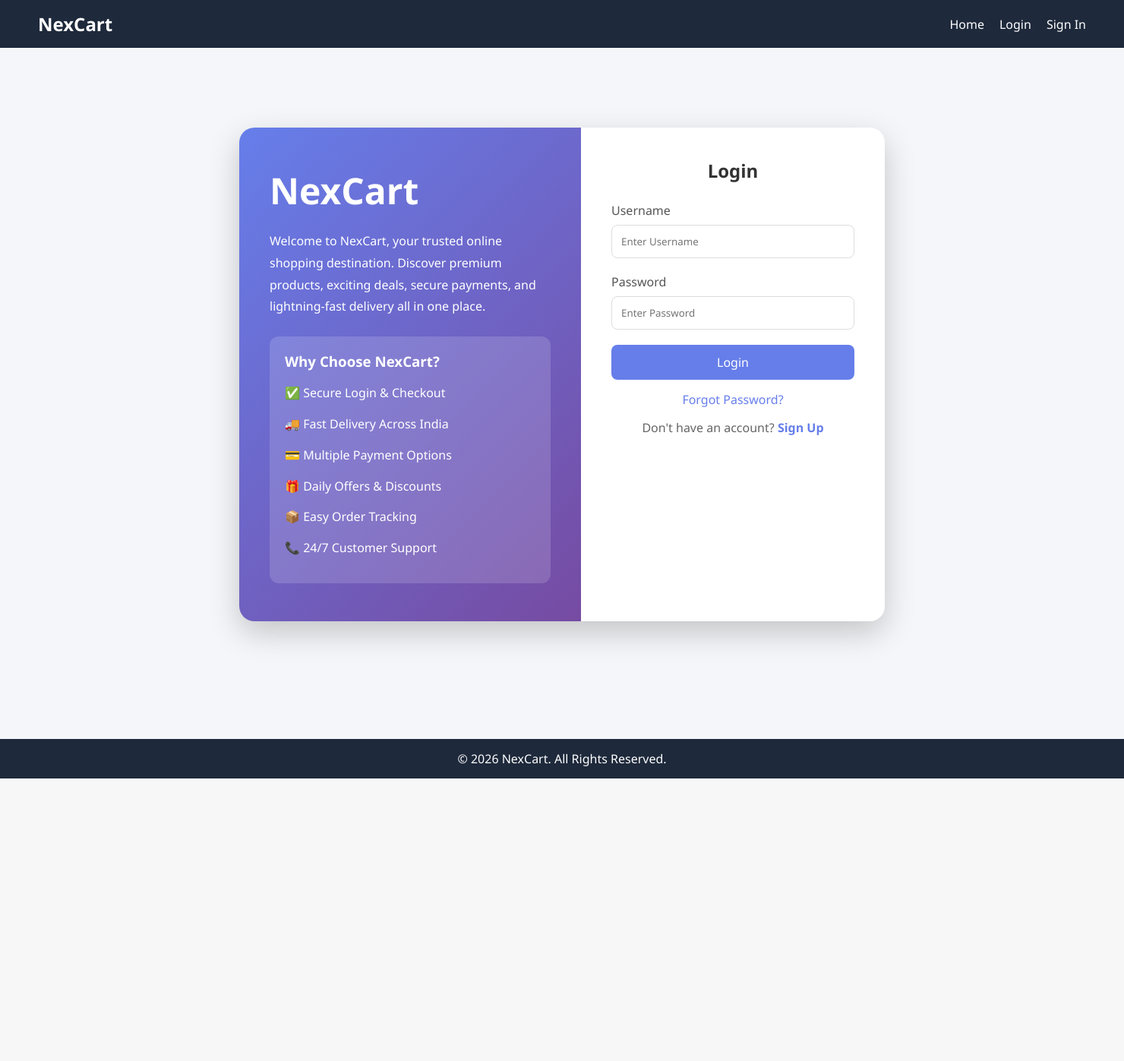
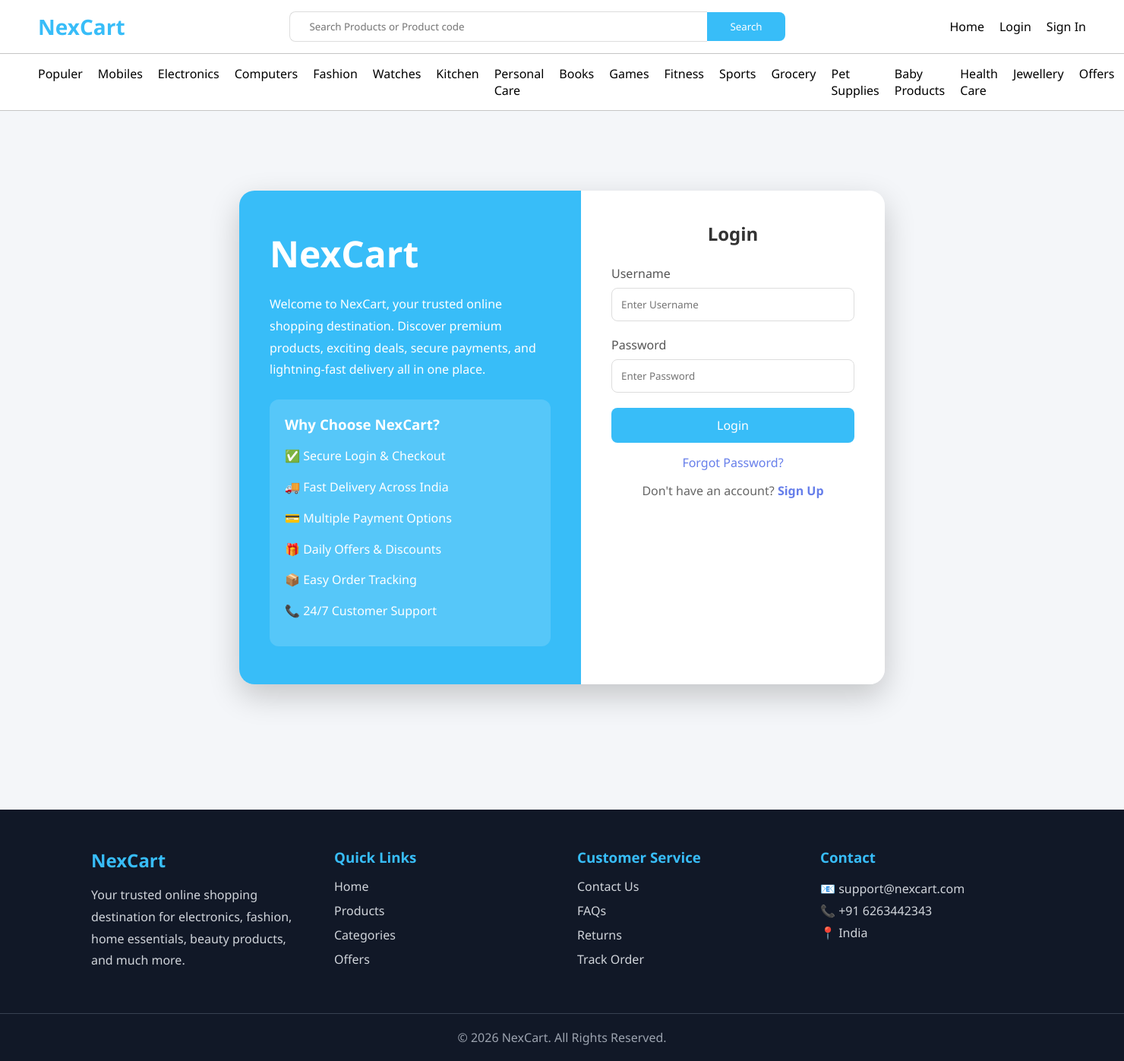
Before and after one commit to paras01-patel/NexCart, a Django app: page /login/ in a window 1480 px wide. Shown: the whole page at 76% size. Before the commit the page ends 1025 px from the top, so only its background shows below. Run offline with Django 5.2, Linux system fonts and the light colour scheme.

Commit message:
search button

```diff
--- a/app/templates/base.html
+++ b/app/templates/base.html
@@ -21,8 +21,8 @@
 
         /* Navbar */
         nav{
-            background:#1e293b;
-            color:white;
+            background:white;
+            color:#38bdf8;
             padding:15px 50px;
             display:flex;
             justify-content:space-between;
@@ -30,7 +30,7 @@
         }
 
         .logo{
-            font-size:24px;
+            font-size:28px;
             font-weight:bold;
         }
 
@@ -41,14 +41,16 @@
         }
 
 .nav-links a{
-            color:white;
+    color:black;
     text-decoration:none;
-            font-size:16px;
-            transition:.3s;
+    padding-bottom:8px;
+    border-bottom:2px solid transparent;
+    transition:0.3s;
 }
 
 .nav-links a:hover{
     color:#38bdf8;
+    border-bottom:2px solid #38bdf8;
 }
 
         /* Main Content */
@@ -56,13 +58,102 @@
             padding:30px;
         }
 
-        /* Footer */
-        footer{
-            background:#1e293b;
+.line{
+    border: none;
+    height: 1px;
+    background-color: rgb(197, 197, 197);
+}
+.footer{
+    background:#111827;
+    color:#fff;
+    margin-top:60px;
+}
+
+.footer-container{
+    max-width:1400px;
+    margin:auto;
+    padding:50px 80px;
+    display:grid;
+    grid-template-columns:repeat(auto-fit,minmax(220px,1fr));
+    gap:40px;
+}
+
+.footer-section h2{
+    color:#38bdf8;
+    margin-bottom:15px;
+}
+
+.footer-section h3{
+    margin-bottom:15px;
+    color:#38bdf8;
+}
+
+.footer-section p{
+    color:#d1d5db;
+    line-height:1.8;
+}
+
+.footer-section ul{
+    list-style:none;
+}
+
+.footer-section ul li{
+    margin:10px 0;
+}
+
+.footer-section ul li a{
+    color:#d1d5db;
+    text-decoration:none;
+    transition:.3s;
+}
+
+.footer-section ul li a:hover{
+    color:#38bdf8;
+    padding-left:5px;
+}
+
+.footer hr{
+    border:none;
+    height:1px;
+    background:#374151;
+}
+
+.footer-bottom{
+    text-align:center;
+    padding:20px;
+    color:#9ca3af;
+}
+
+.search-box form{
+    display:flex;
+    align-items:center;
+}
+
+.search-box input{
+    width:550px;
+    padding:10px 25px;
+    border:1px solid #ddd;
+    border-right:none;
+    border-radius:8px 0 0 8px;
+    outline:none;
+}
+
+.search-box input:focus{
+    border-color:#38bdf8;
+}
+
+.search-box button{
+    padding:10px 30px;
+    border:none;
+    background:#38bdf8;
     color:white;
-            text-align:center;
-            padding:15px;
-            margin-top:50px;
+    cursor:pointer;
+    border-radius:0 8px 8px 0;
+    transition:.3s;
+}
+
+.search-box button:hover{
+    background:#0ea5e9;
 }
     </style>
 
@@ -74,8 +165,15 @@
     <!-- Navbar -->
     <nav>
         <div class="logo">NexCart</div>
+        <div class="search-box">
+        <form method="GET">
+            <input type="text" placeholder="Search Products or Product code" name="q">
+            <button type="submit">Search</button>
+        </form>
+    </div>
 
         <ul class="nav-links">
+
             <li><a href="{% url 'login' %}">Home</a></li>
             {% if request.session.username %}
             <li><a href="{% url 'logout' %}">Logout</a></li>
@@ -85,6 +183,31 @@
             {% endif %}
         </ul>
     </nav>
+    <hr class="line">
+    <nav>
+        <ul class="nav-links">
+            <li><a href="">Populer</a></li>
+<li><a href="">Mobiles</a></li>
+<li><a href="">Electronics</a></li>
+<li><a href="">Computers</a></li>
+<li><a href="">Fashion</a></li>
+<li><a href="">Watches</a></li>
+<li><a href="">Kitchen</a></li>
+<li><a href=""> Personal Care</a></li>
+<li><a href="">Books</a></li>
+<li><a href=""> Games</a></li>
+<li><a href="">Fitness</a></li>
+<li><a href="">Sports</a></li>
+<li><a href="">Grocery</a></li>
+<li><a href="">Pet Supplies</a></li>
+<li><a href="">Baby Products</a></li>
+<li><a href="">Health Care</a></li>
+<li><a href="">Jewellery</a></li>
+<li><a href="">Offers</a></li>
+
+        </ul>
+    </nav>
+    <hr class="line">
 
     <!-- Content -->
     <div class="container">
@@ -93,8 +216,53 @@
     </div>
 
     <!-- Footer -->
-    <footer>
-        <p>&copy; 2026 NexCart. All Rights Reserved.</p>
+  <footer class="footer">
+
+    <div class="footer-container">
+
+        <div class="footer-section">
+            <h2>NexCart</h2>
+            <p>
+                Your trusted online shopping destination for electronics,
+                fashion, home essentials, beauty products, and much more.
+            </p>
+        </div>
+
+        <div class="footer-section">
+            <h3>Quick Links</h3>
+            <ul>
+                <li><a href="">Home</a></li>
+                <li><a href="">Products</a></li>
+                <li><a href="">Categories</a></li>
+                <li><a href="">Offers</a></li>
+            </ul>
+        </div>
+
+        <div class="footer-section">
+            <h3>Customer Service</h3>
+            <ul>
+                <li><a href="">Contact Us</a></li>
+                <li><a href="">FAQs</a></li>
+                <li><a href="">Returns</a></li>
+                <li><a href="">Track Order</a></li>
+            </ul>
+        </div>
+
+        <div class="footer-section">
+            <h3>Contact</h3>
+            <p>📧 support@nexcart.com</p>
+            <p>📞 +91 6263442343 </p>
+            <p>📍 India</p>
+        </div>
+
+    </div>
+
+    <hr>
+
+    <div class="footer-bottom">
+        <p>© 2026 NexCart. All Rights Reserved.</p>
+    </div>
+
 </footer>
 
     {% block js %}
--- a/app/templates/login.html
+++ b/app/templates/login.html
@@ -31,7 +31,7 @@
 
 .info-card{
     width:450px;
-    background:linear-gradient(135deg,#667eea,#764ba2);
+    background:#38bdf8;
     color:white;
     padding:50px 40px;
     display:flex;
@@ -107,7 +107,7 @@
     padding:12px;
     border:none;
     border-radius:8px;
-    background:#667eea;
+    background:#38bdf8;
     color:white;
     font-size:16px;
     cursor:pointer;
@@ -185,13 +185,6 @@
 </style>
 
 <div class="login-container">
-    {% if messages %}
-                {% for message in messages %}
-                    <div class="alert">
-                        {{ message }}
-                    </div>
-                {% endfor %}
-            {% endif %}
     <div class="auth-wrapper">
 
         <!-- Left Side Information -->
--- a/app/templates/signup.html
+++ b/app/templates/signup.html
@@ -31,7 +31,7 @@
 
 .info-card{
     width:450px;
-    background:linear-gradient(135deg,#667eea,#764ba2);
+    background:#38bdf8;
     color:white;
     padding:50px 40px;
     display:flex;
@@ -107,7 +107,7 @@
     padding:12px;
     border:none;
     border-radius:8px;
-    background:#667eea;
+    background:#38bdf8;
     color:white;
     font-size:16px;
     cursor:pointer;
--- a/app/views.py
+++ b/app/views.py
@@ -1,14 +1,15 @@
 from django.shortcuts import render, redirect
 from django.contrib.auth.models import User
 from django.contrib import messages
+from django.views.decorators.cache import never_cache
 
 
 # SIGNUP
-
+@never_cache
 def home(req):
     return render(req,'home.html')
 
-
+@never_cache
 def signup(req):
     if req.method == "POST":
         username = req.POST.get('username')
@@ -55,7 +56,7 @@ def signup(req):
 
 
 # LOGIN PAGE
-
+@never_cache
 def login(req):
     if req.method=="POST":
         username=req.POST.get('username')
@@ -82,9 +83,12 @@ def login(req):
 
     return render(req, "login.html")
 
+@never_cache
 def logout(req):
     req.session.flush()
     return redirect('login')
 
+
+@never_cache
 def adminpanel(req):
     return render(req,'adminpanel.html')
```
Also changed, not shown: db.sqlite3. Lines whose indentation alone changed are shown as unchanged.
